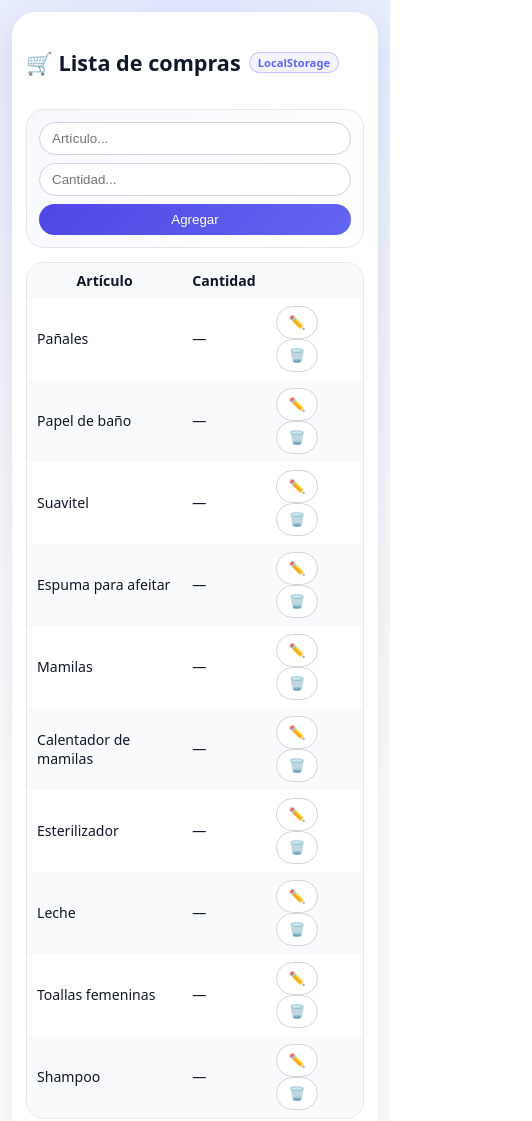
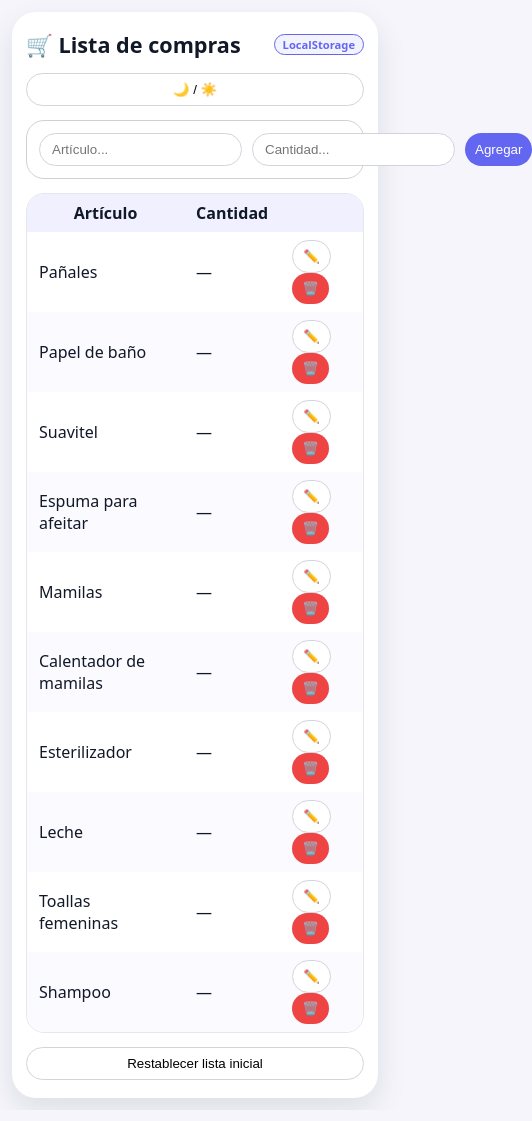
Before and after one commit to robertogl23/lista-compras, a plain HTML site: page index.html in a window 390 px wide. Shown: the top 1121 px of the page, 532 px wide, since content can reach past the window. Drawn offline with Linux system fonts and the light colour scheme.

Commit message:
se agrega envento submit, modo dark y venta de confirmacion para elimina

```diff
--- a/index.html
+++ b/index.html
@@ -6,80 +6,90 @@
     <meta name="viewport" content="width=device-width, initial-scale=1" />
     <style>
         :root {
-            --bg-body: #f5f5fb;
-            --bg-card: #ffffff;
+            --bg-body-light: #f5f5fb;
+            --bg-card-light: #ffffff;
+            --text-main-light: #111827;
+            --thead-light: #f0f0ff;
+            --td-alt-light: #fafaff;
+
+            --bg-body-dark: #0c0d10;
+            --bg-card-dark: #1a1c22;
+            --text-main-dark: #e8e8e8;
+            --thead-dark: #1e1f25;
+            --td-alt-dark: #16181e;
+
             --primary: #6366f1;
             --primary-soft: rgba(99, 102, 241, 0.08);
-            --primary-border: rgba(99, 102, 241, 0.3);
             --danger: #ef4444;
-            --text-main: #111827;
             --text-muted: #6b7280;
             --radius-lg: 18px;
             --shadow-soft: 0 12px 30px rgba(15, 23, 42, 0.10);
         }
 
-        * {
-            box-sizing: border-box;
-        }
+        * { box-sizing: border-box; }
 
         body {
             margin: 0;
             font-family: system-ui, sans-serif;
-            background: radial-gradient(circle at top, #e0e7ff, #f5f5fb 40%, #ffffff 70%);
-            color: var(--text-main);
+            background: var(--bg-body-light);
+            color: var(--text-main-light);
             min-height: 100vh;
             display: flex;
             align-items: stretch;
             justify-content: center;
             padding: 12px;
+            transition: background .25s, color .25s;
+        }
+
+        body[data-theme="dark"] {
+            background: var(--bg-body-dark);
+            color: var(--text-main-dark);
         }
 
         .app {
             width: 100%;
             max-width: 900px;
-            background: var(--bg-card);
+            background: var(--bg-card-light);
             border-radius: 24px;
             box-shadow: var(--shadow-soft);
             padding: 18px 14px;
             display: flex;
             flex-direction: column;
             gap: 14px;
+            transition: background .25s;
         }
 
-        .app-title {
+        body[data-theme="dark"] .app {
+            background: var(--bg-card-dark);
+        }
+
+        h2 {
             font-size: 1.35rem;
-            font-weight: 700;
+            margin: 0;
             display: flex;
+            justify-content: space-between;
             align-items: center;
-            gap: 8px;
         }
 
         .badge-pill {
             font-size: 0.70rem;
             padding: 2px 8px;
             border-radius: 999px;
-            border: 1px solid var(--primary-border);
+            border: 1px solid var(--primary);
             background: var(--primary-soft);
             color: var(--primary);
         }
 
         .form-card {
-            background: linear-gradient(135deg, rgba(129, 140, 248, 0.06), rgba(236, 252, 203, 0.06));
-            border: 1px solid #e5e7eb;
+            padding: 12px;
             border-radius: var(--radius-lg);
-            padding: 12px;
+            border: 1px solid #d1d1d1;
         }
 
         .form-row {
             display: grid;
-            grid-template-columns: 1.3fr 0.9fr auto;
-            gap: 8px;
-        }
-
-        @media (max-width: 640px) {
-            .form-row {
-                grid-template-columns: 1fr;
-            }
+            grid-template-columns: 1fr 0.7fr auto;
+            gap: 10px;
         }
 
         .form-input {
@@ -89,57 +99,80 @@
             outline: none;
         }
 
+        button {
+            cursor: pointer;
+            border: none;
+        }
+
+        .btn-primary,
+        .btn-outline,
+        .btn-danger {
+            border-radius: 999px;
+            padding: 8px 10px;
+        }
+
         .btn-primary {
-            background: linear-gradient(135deg, #4f46e5, #6366f1);
+            background: var(--primary);
             color: #fff;
-            border-radius: 999px;
-            padding: 8px 16px;
-            border: none;
-            cursor: pointer;
         }
 
         .btn-outline {
-            background: #fff;
+            background: #ffffff;
             border: 1px solid #d1d5db;
-            border-radius: 999px;
-            padding: 8px 12px;
-            cursor: pointer;
+        }
+
+        body[data-theme="dark"] .btn-outline {
+            background: #2a2c33;
+            border-color: #3b3e46;
+            color: #e8e8e8;
+        }
+
+        .btn-danger {
+            background: var(--danger);
+            color: #fff;
         }
 
         .table-card {
+            border-radius: var(--radius-lg);
             border: 1px solid #e5e7eb;
-            border-radius: var(--radius-lg);
-            background: #fff;
             overflow: hidden;
         }
 
         table {
             width: 100%;
             border-collapse: collapse;
-            font-size: 0.88rem;
         }
 
         thead {
-            background: #f9fafb;
+            background: var(--thead-light);
         }
 
-        th, td {
-            padding: 8px 10px;
+        body[data-theme="dark"] thead {
+            background: var(--thead-dark);
+        }
+
+        td, th {
+            padding: 8px 12px;
         }
 
         tbody tr:nth-child(even) {
-            background: #f9fafb;
+            background: var(--td-alt-light);
         }
 
-        tbody tr:hover {
-            background: #eef2ff;
+        body[data-theme="dark"] tbody tr:nth-child(even) {
+            background: var(--td-alt-dark);
         }
     </style>
 </head>
+<body>
 
-<body>
 <div class="app">
-    <h2 class="app-title">🛒 Lista de compras <span class="badge-pill">LocalStorage</span></h2>
+    <h2>
+        🛒 Lista de compras
+        <span class="badge-pill">LocalStorage</span>
+    </h2>
+
+    <button id="btnTheme" class="btn-outline">🌙 / ☀️</button>
 
     <section class="form-card">
         <form id="formArticulo">
@@ -170,6 +203,8 @@
 
 <script>
     const STORAGE_KEY = "listaCompras";
+    const THEME_KEY = "themeMode";
+
     const listaInicial = [
         { id: 1, nombre: "Pañales", cantidad: "" },
         { id: 2, nombre: "Papel de baño", cantidad: "" },
@@ -184,6 +219,14 @@
     ];
 
     let articulos = [];
+
+    const form = document.getElementById("formArticulo");
+    const nombreInput = document.getElementById("nombre");
+    const cantidadInput = document.getElementById("cantidad");
+    const articuloId = document.getElementById("articuloId");
+    const btnGuardar = document.getElementById("btnGuardar");
+    const btnReset = document.getElementById("btnResetLista");
+    const switchTheme = document.getElementById("btnTheme");
 
     function cargarDesdeStorage() {
         const raw = localStorage.getItem(STORAGE_KEY);
@@ -200,15 +243,24 @@
         tbody.innerHTML = "";
 
         articulos.forEach(item => {
-            tbody.innerHTML += `
-                <tr>
-                    <td>${item.nombre}</td>
-                    <td>${item.cantidad || "—"}</td>
-                    <td>
-                        <button class="btn-outline" onclick="editarArticulo(${item.id})">✏️</button>
-                        <button class="btn-outline" onclick="eliminarArticulo(${item.id})">🗑️</button>
-                    </td>
-                </tr>`;
+            const tr = document.createElement("tr");
+            tr.innerHTML = `
+                <td>${item.nombre}</td>
+                <td>${item.cantidad || "—"}</td>
+                <td>
+                    <button class="btn-outline btn-edit" data-id="${item.id}">✏️</button>
+                    <button class="btn-danger btn-delete" data-id="${item.id}">🗑️</button>
+                </td>
+            `;
+            tbody.appendChild(tr);
+        });
+
+        tbody.querySelectorAll(".btn-delete").forEach(btn => {
+            btn.addEventListener("click", () => eliminarArticulo(+btn.dataset.id));
+        });
+
+        tbody.querySelectorAll(".btn-edit").forEach(btn => {
+            btn.addEventListener("click", () => editarArticulo(+btn.dataset.id));
         });
     }
 
@@ -229,13 +281,16 @@
 
     function editarArticulo(id) {
         const item = articulos.find(x => x.id === id);
-        document.getElementById("nombre").value = item.nombre;
-        document.getElementById("cantidad").value = item.cantidad;
-        document.getElementById("articuloId").value = item.id;
-        document.getElementById("btnGuardar").textContent = "Actualizar";
+        nombreInput.value = item.nombre;
+        cantidadInput.value = item.cantidad;
+        articuloId.value = item.id;
+        btnGuardar.textContent = "Actualizar";
     }
 
     function eliminarArticulo(id) {
+        const item = articulos.find(x => x.id === id);
+        if (!confirm(`¿Seguro que quieres eliminar "${item.nombre}"?`)) return;
+
         articulos = articulos.filter(x => x.id !== id);
         guardarEnStorage();
         renderTabla();
@@ -243,35 +298,47 @@
 
     function limpiarFormulario() {
         form.reset();
-        document.getElementById("articuloId").value = "";
+        articuloId.value = "";
         btnGuardar.textContent = "Agregar";
     }
 
-    // Eventos
+    function toggleTheme() {
+        const newTheme = document.body.dataset.theme === "dark" ? "light" : "dark";
+        document.body.dataset.theme = newTheme;
+        localStorage.setItem(THEME_KEY, newTheme);
+    }
+
     document.addEventListener("DOMContentLoaded", () => {
         cargarDesdeStorage();
         renderTabla();
 
-        form.addEventListener("submit", (e) => {
+        const themeStored = localStorage.getItem(THEME_KEY) || "light";
+        document.body.dataset.theme = themeStored;
+
+        form.addEventListener("submit", e => {
             e.preventDefault();
-            const id = document.getElementById("articuloId").value;
             const nombre = nombreInput.value.trim();
             const cantidad = cantidadInput.value.trim();
-            id ? actualizarArticulo(+id, nombre, cantidad) : agregarArticulo(nombre, cantidad);
+            const id = articuloId.value.trim();
+
+            if (!nombre) return alert("Escribe un artículo.");
+
+            id ? actualizarArticulo(+id, nombre, cantidad)
+               : agregarArticulo(nombre, cantidad);
+
             limpiarFormulario();
         });
 
-        document.getElementById("btnResetLista").addEventListener("click", () => {
+        btnReset.addEventListener("click", () => {
+            if (!confirm("¿Restablecer lista original?")) return;
             articulos = [...listaInicial];
             guardarEnStorage();
             renderTabla();
         });
+
+        switchTheme.addEventListener("click", toggleTheme);
     });
+</script>
 
-    const form = document.getElementById("formArticulo");
-    const nombreInput = document.getElementById("nombre");
-    const cantidadInput = document.getElementById("cantidad");
-    const btnGuardar = document.getElementById("btnGuardar");
-</script>
 </body>
 </html>
```
